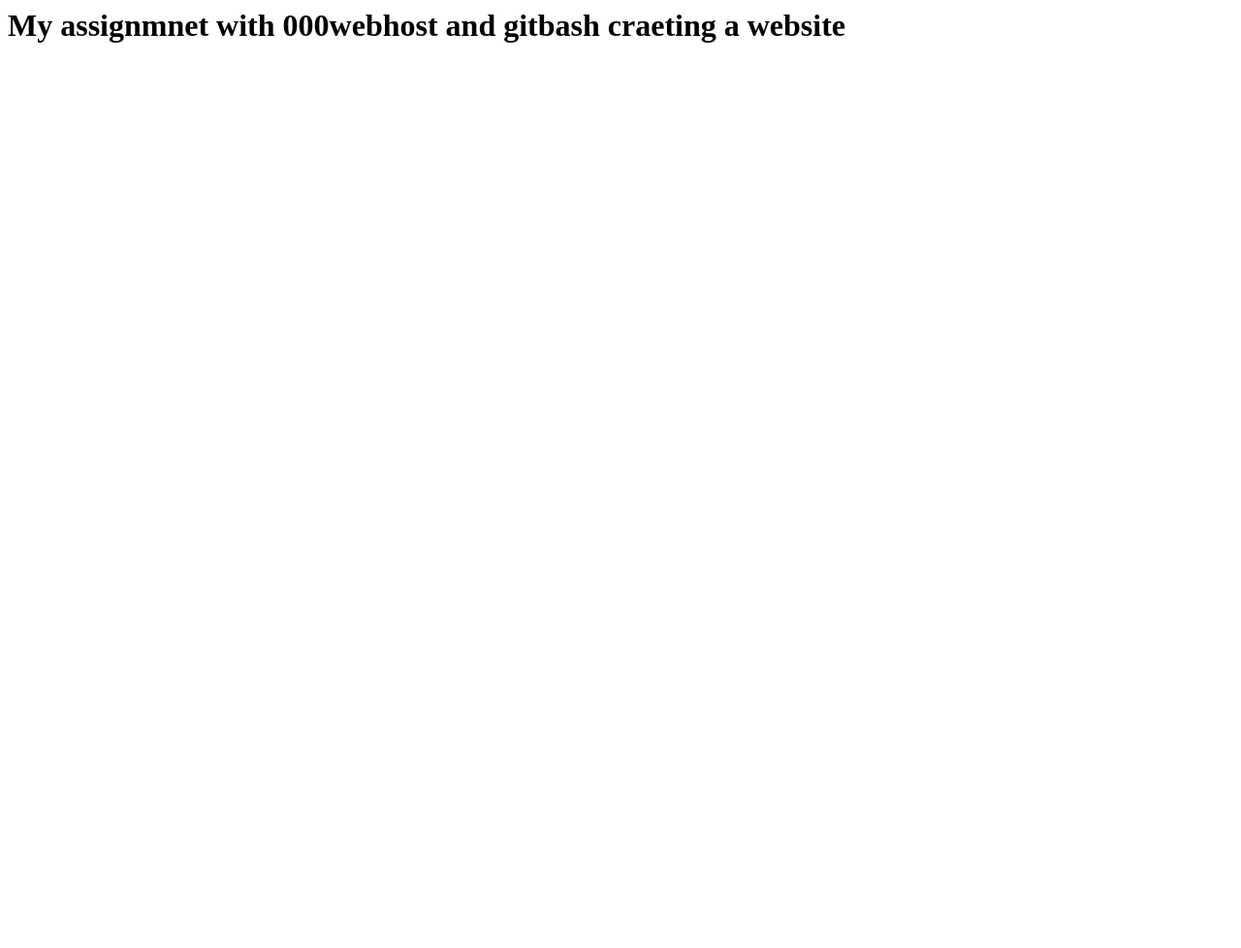
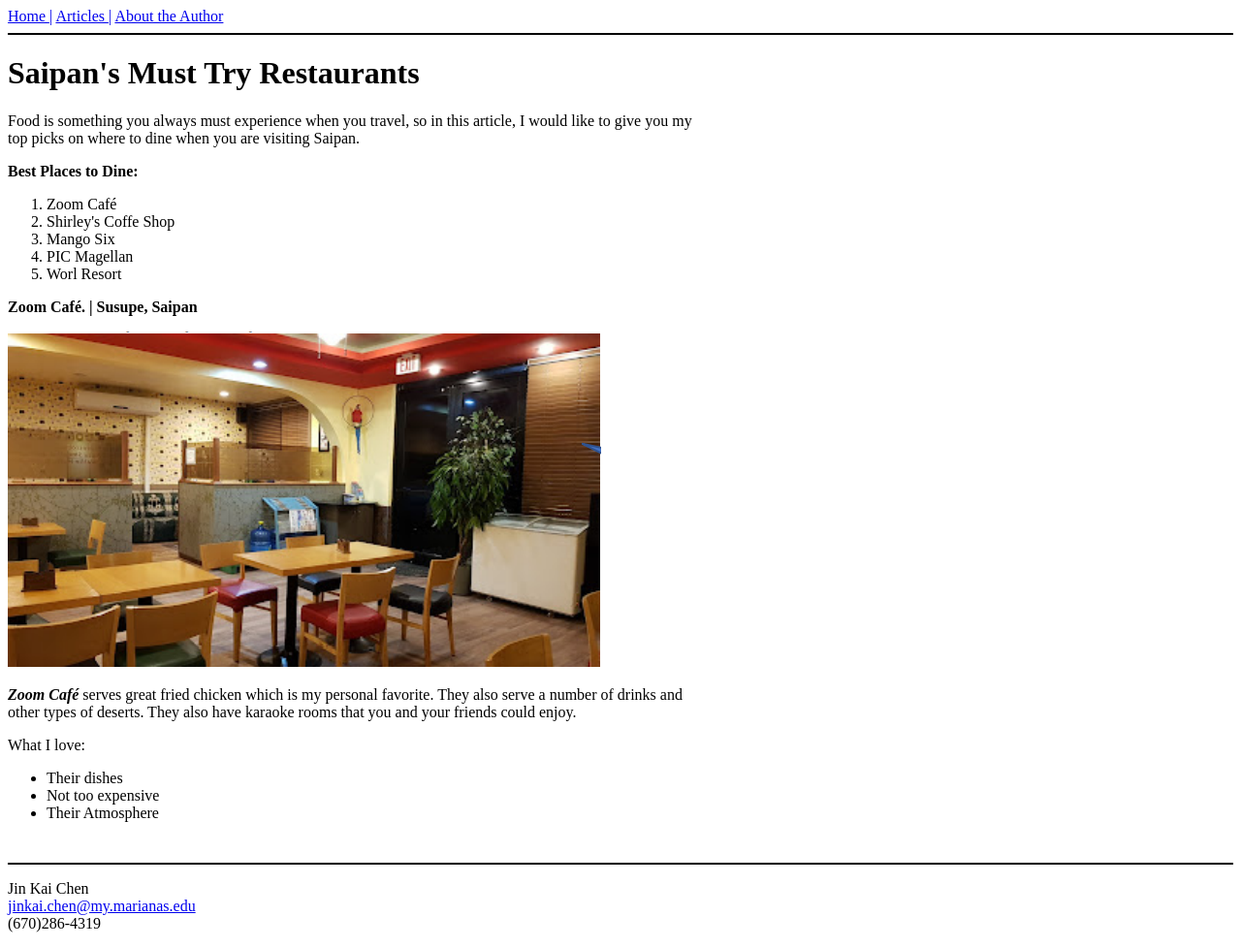
Before and after one commit to JinkKai/wk3_assignment1, a plain HTML site: page index.html in a window 1280 px wide. Shown: the whole page at 97% size. Before the commit the page ends 800 px from the top, so only its background shows below. Drawn offline with Linux system fonts and the light colour scheme.

Commit message:
Webpage Homework for Week 3 are being to upload

```diff
--- a/index.html
+++ b/index.html
@@ -1,8 +1,46 @@
+<!DOCTYPE html>
 <html>
-  <head>
-    <title>My Third Website</title>
-    </head>
-  <body>
-    <h1>My assignmnet with 000webhost and gitbash craeting a website</h1>
+        <body>
+            <div>
+                <nav>
+                    <a href="Home">Home |</a>
+                    <a href="Articles">Articles |</a>
+                    <a href="About the Author">About the Author</a><hr color="black" />
+                    </nav>
+                </div>
+                <div>
+                    <h1>Saipan's Must Try Restaurants</h1>
+                    <p>Food is something you always must experience when you travel, so in this article, I would like to give you
+                        my <br>top picks on where to dine when you are visiting Saipan.
+                        </p>
+                        </div>
+                        <p><strong>Best Places to Dine:</strong></p>
+                        <ol>
+                            <li>Zoom Café</li>
+                            <li>Shirley's Coffe Shop</li>
+                            <li>Mango Six</li>
+                            <li>PIC Magellan</li>
+                            <li>Worl Resort</li>
+                            </ol>
+                            <p><strong>Zoom Café. | Susupe, Saipan</strong></p>
+                            <img src="Image 1.PNG" alt="Internal short of Zoom Cafe">
+                            <p><strong><cite>Zoom Café</cite></strong> serves great fried chicken which is my personal favorite.
+                                They also serve a number of drinks and<br>other types of deserts.
+                                They also have karaoke rooms that you and your friends could enjoy.</p>
+                                <div>
+                                <p>What I love:</p>
+                                <ul>
+                                    <li>Their dishes</li>
+                                    <li>Not too expensive</li>
+                                    <li>Their Atmosphere</li>
+                                    </ul>
+                                    </div>
+                                    <br>
+                                    <hr color="black" />
+<footer>
+    <p>Jin Kai Chen<br>
+    <a href="malito:jinkai.chen@my.marianas.edu">jinkai.chen@my.marianas.edu</a><br>
+   (670)286-4319</p>
+</footer>
     </body>
-  </html>
+</html>
```
Also changed, not shown: Image 1.PNG (added), image/Image 1.PNG (added), index1.html (added), 1 other file.
